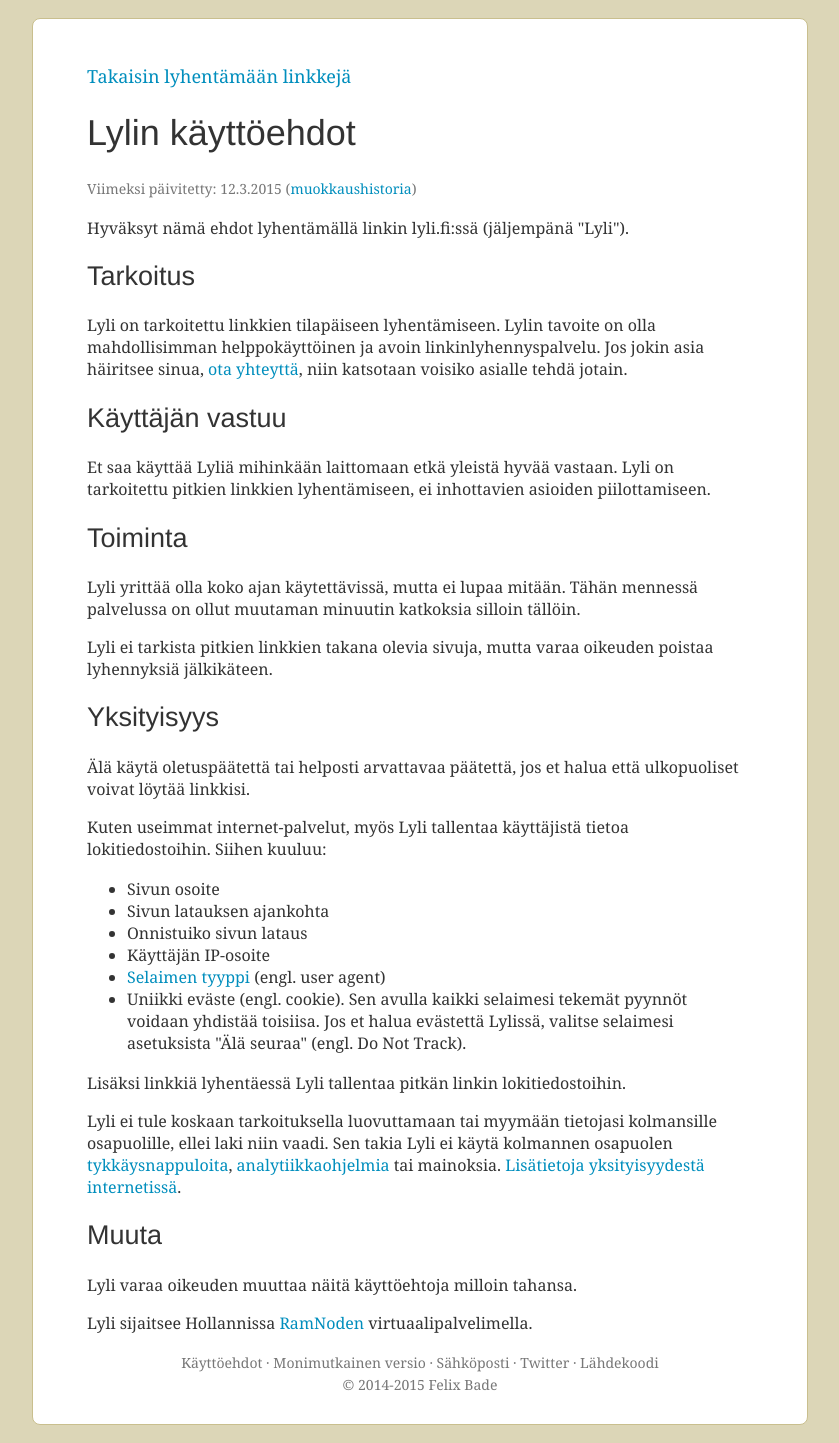
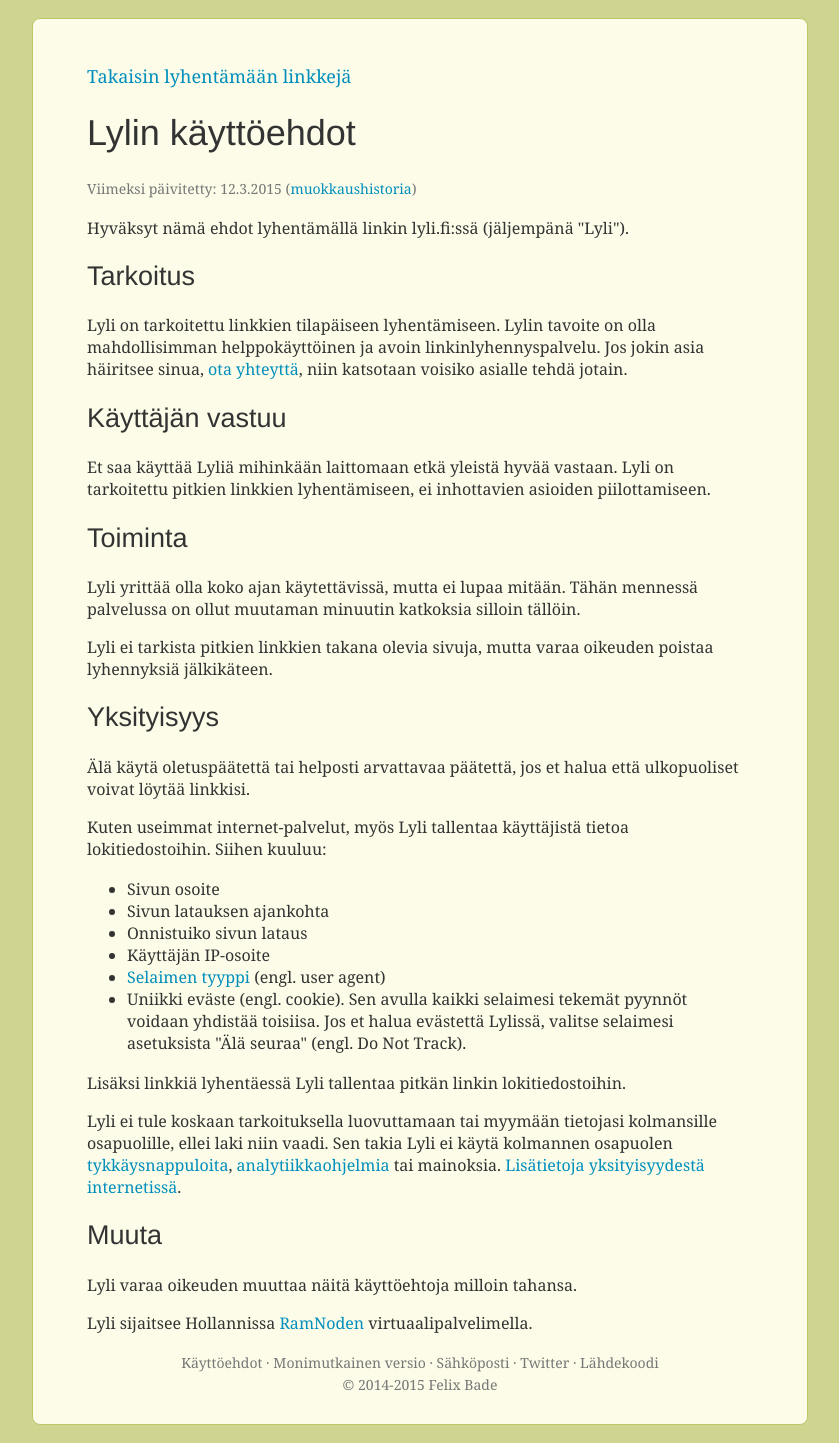
Before and after one commit to felixbade/lyli, a Flask app: page /ehdot/ in a window 1280 px wide. Shown: the whole page, without its empty margins (220-1059 px from the left). Run offline with Flask 2, Linux system fonts and the light colour scheme; data that the repository does not hold is empty; parts of the project's set-up code (start-up, migrations or seed data) failed here and were passed over.

Commit message:
Summer theme or something

```diff
--- a/static/style.css
+++ b/static/style.css
@@ -5,7 +5,7 @@
           text-size-adjust: 100%;
 }
 body {
-  background-color: #dcd6b7;
+  background-color: #cfd590;
   color: #333;
   font-family: Georgia, serif;
   font-size: 18px;
@@ -16,9 +16,9 @@
   margin: 1em auto;
   padding: 1.5em 3em;
   max-width: 37em;
-  border: 1px solid #c9bf8e;
+  border: 1px solid #bec669;
   border-radius: 8px;
-  background-color: #fff;
+  background-color: #fcfce8;
 }
 form,
 div {
--- a/styles/lyli.styl
+++ b/styles/lyli.styl
@@ -4,8 +4,8 @@
 seriffont = Georgia, serif
 
 textcolor = #333
-bgcolor = hsl(50, 35%, 79%)
-contentbgcolor = white
+bgcolor = hsl(65, 45%, 70%)
+contentbgcolor = hsl(60, 80%, 95%)
 buttoncolor = hsl(120, 43%, 45%)
 buttontextcolor = white
 linkcolor = hsl(195, 100%, 37%)
```
